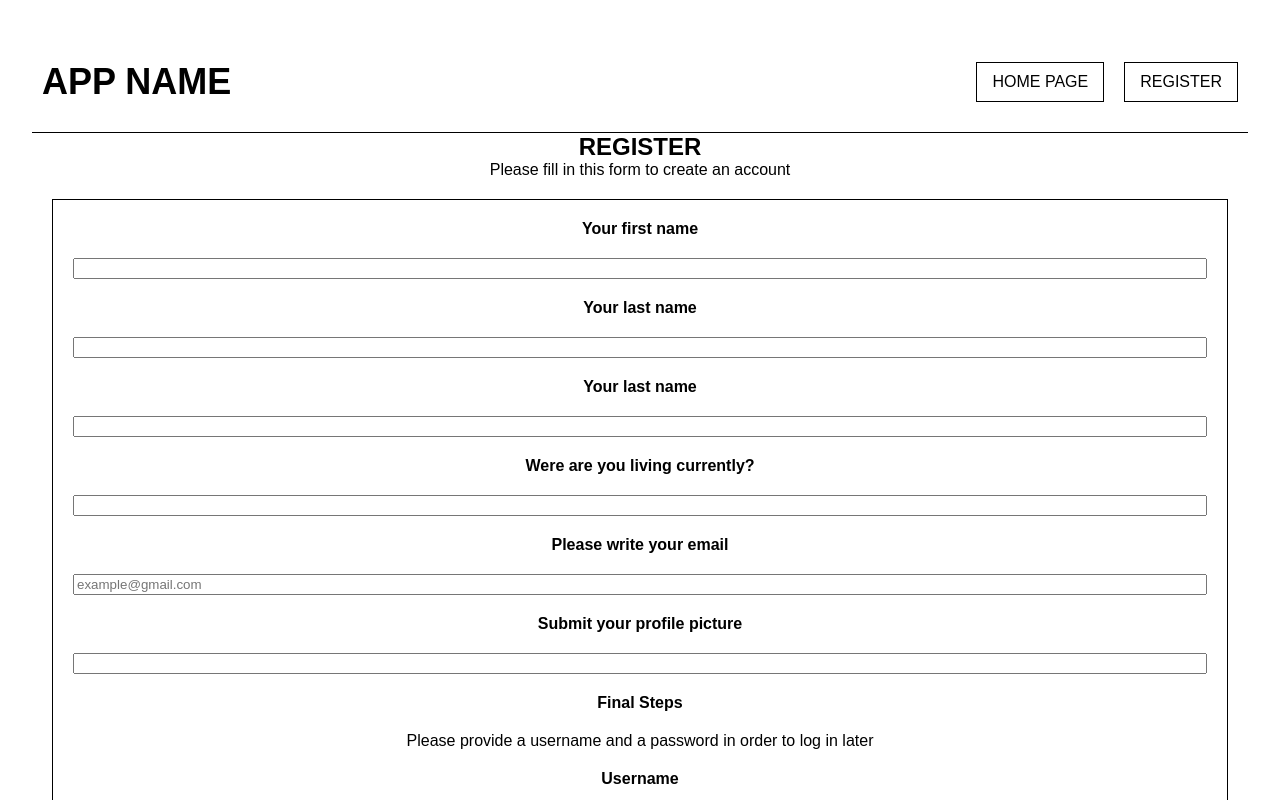
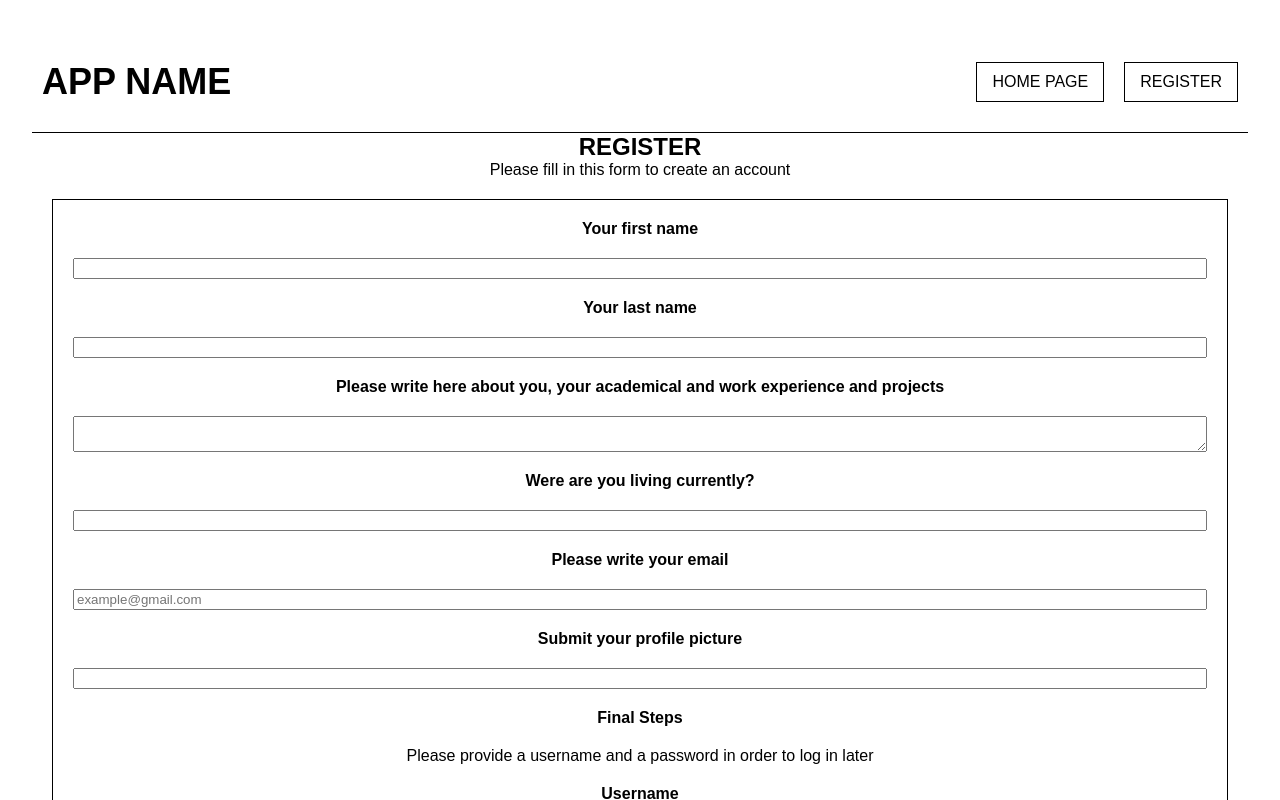
Before and after one commit to vicrodgim/finalmvp, a React (Vite) app in the folder client/: page /register in a window 1280 px wide. Shown: the top 800 px of the page. Built offline with nearby package versions, Linux system fonts and the light colour scheme.

Commit message:
Fixed textarea on description input

```diff
--- a/client/src/components/Register.jsx
+++ b/client/src/components/Register.jsx
@@ -85,16 +85,19 @@ function Register() {
         ></input>
 
         <label htmlFor="description">
-          <b>Your last name</b>
+          <b>
+            Please write here about you, your academical and work experience and
+            projects
+          </b>
         </label>
-        <input
+        <textarea
           type="text"
           name="description"
           id="description"
           value={registerForm.description}
           onChange={handleChange}
           required
-        ></input>
+        ></textarea>
 
         <label htmlFor="location">
           <b>Were are you living currently?</b>
```
